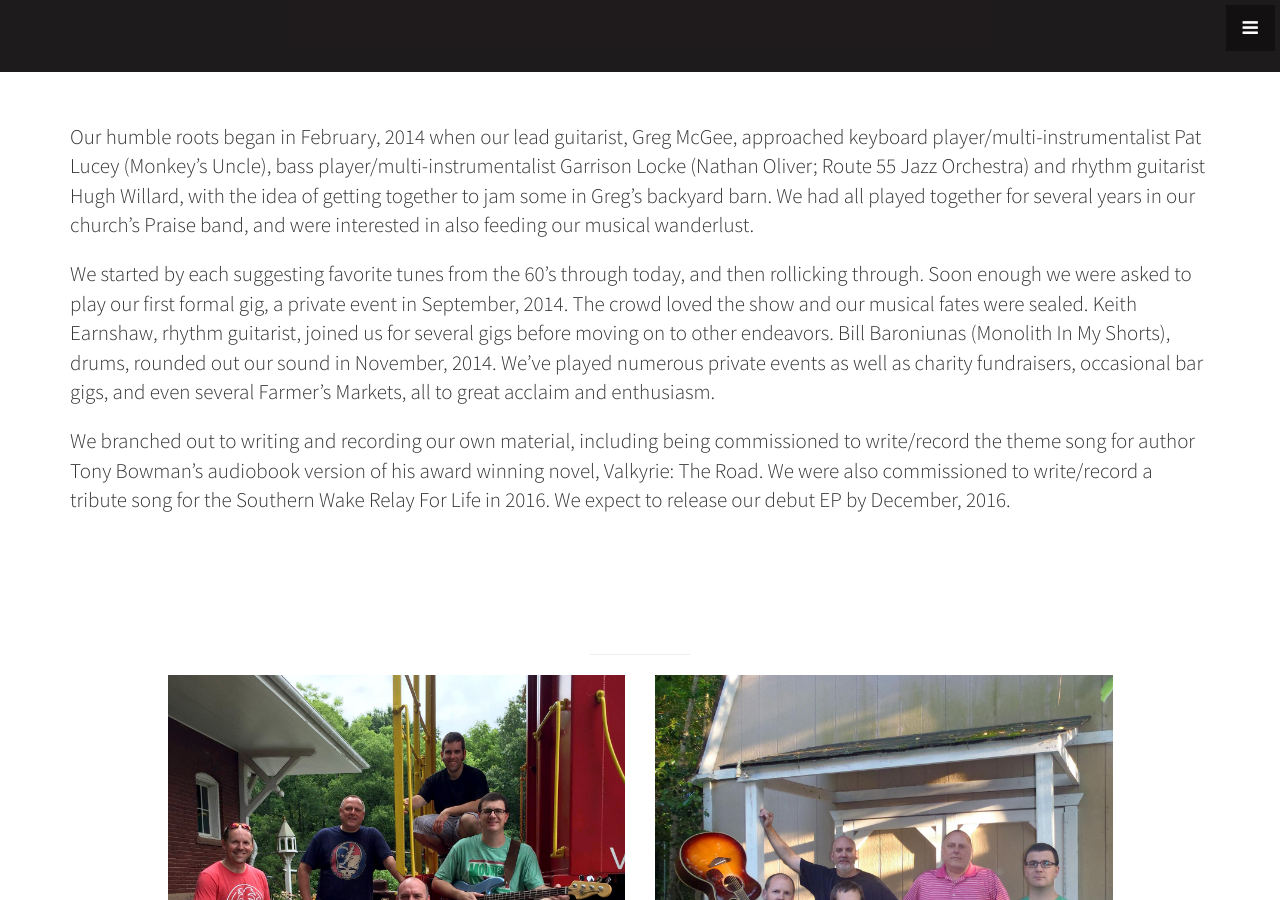
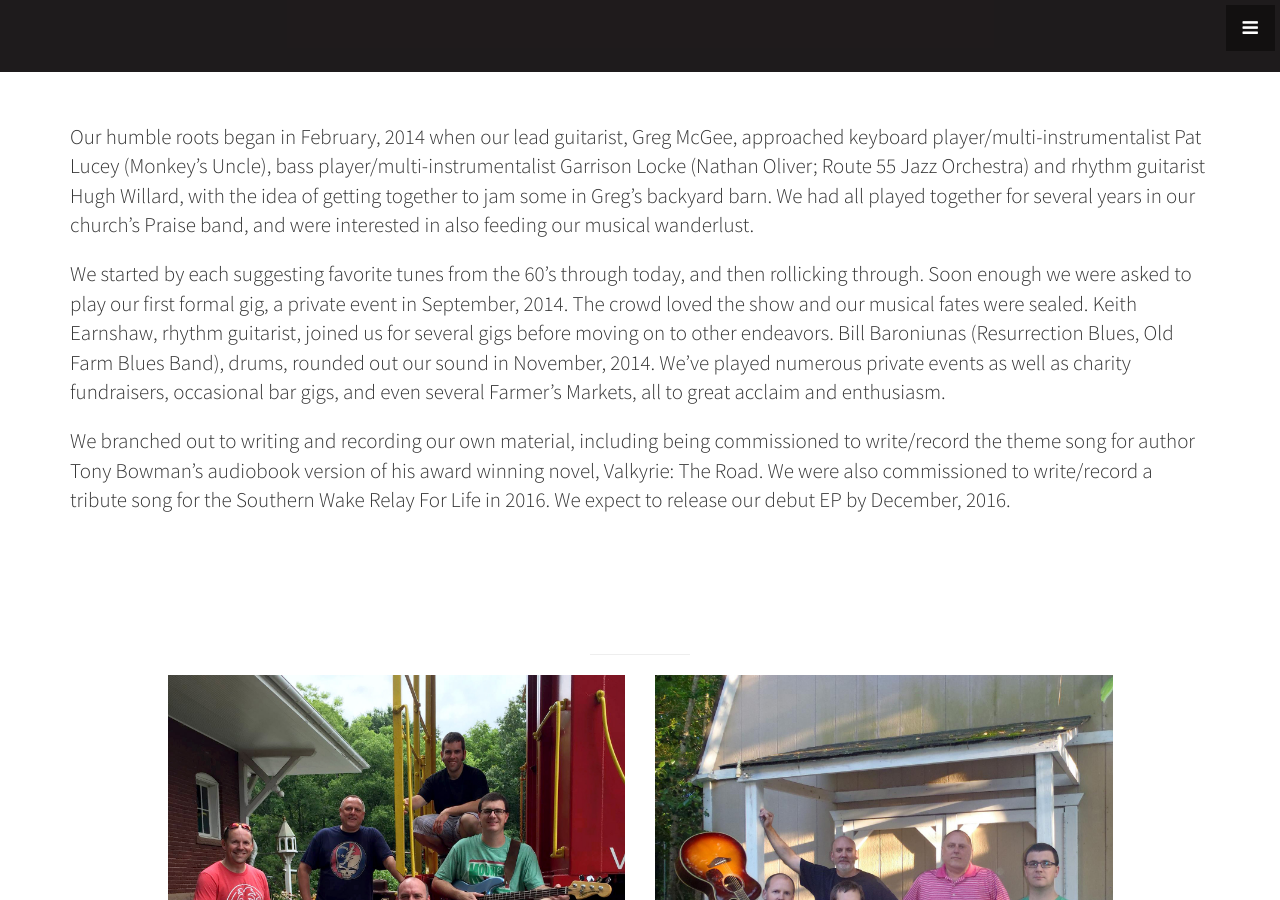
Before and after one commit to thursdaysflight/thursdaysflight.github.io, a Jekyll site: the page built from index.html, in a window 1280 px wide and 900 px high, scrolled down 1944 px. Built offline with Jekyll 4.4.1, drawn with Linux system fonts in a browser that asks for light colours.

Commit message:
Fixed Bill's old bands.  Didn't include AFU.

```diff
--- a/_includes/about.html
+++ b/_includes/about.html
@@ -15,7 +15,7 @@
           rollicking through. Soon enough we were asked to play our first formal gig, a
           private event in September, 2014. The crowd loved the show and our musical fates
           were sealed. Keith Earnshaw, rhythm guitarist, joined us for several gigs before
-          moving on to other endeavors. Bill Baroniunas (Monolith In My Shorts), drums,
+          moving on to other endeavors. Bill Baroniunas (Resurrection Blues, Old Farm Blues Band), drums,
           rounded out our sound in November, 2014. We’ve played numerous private events as
           well as charity fundraisers, occasional bar gigs, and even several Farmer’s Markets,
           all to great acclaim and enthusiasm.
```
